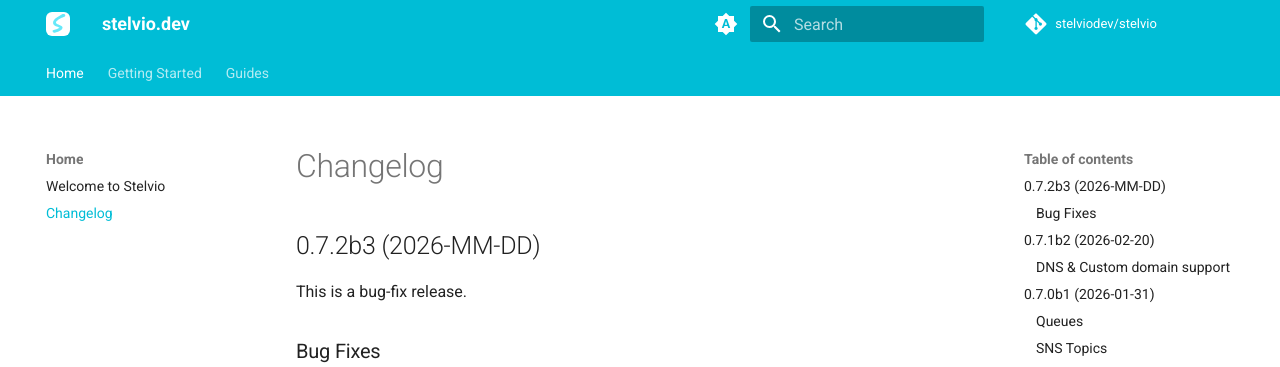
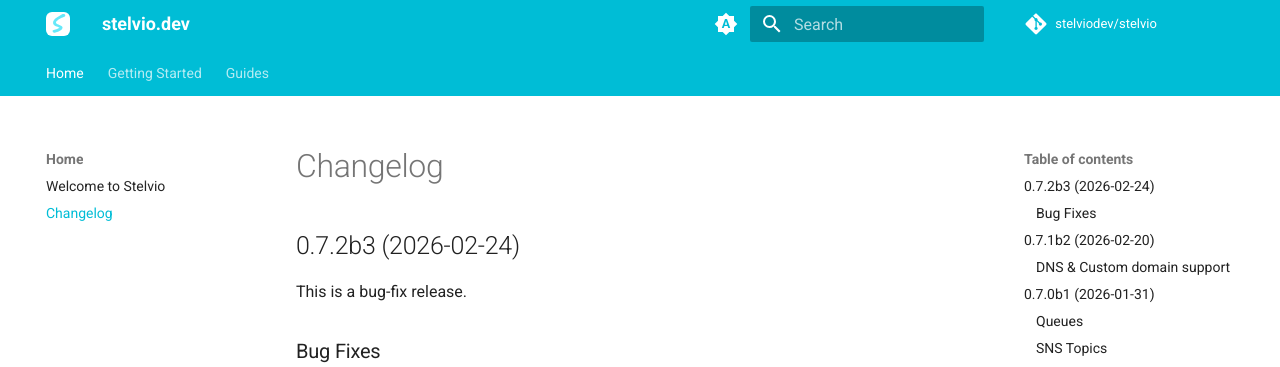
Before and after one commit to stelviodev/stelvio, an MkDocs documentation site: the page built from docs/changelog.md, in a window 1280 px wide and 900 px high. Shown: the top 367 px of the window. Built offline with MkDocs 1.6.1 and Material for MkDocs 9.7.7, drawn with Linux system fonts in a browser that asks for light colours; comment, search, counter and statistics services are not loaded.

Commit message:
chore: adjust changelog for b3 release

```diff
--- a/docs/changelog.md
+++ b/docs/changelog.md
@@ -1,6 +1,6 @@
 # Changelog
 
-## 0.7.2b3 (2026-MM-DD)
+## 0.7.2b3 (2026-02-24)
 
 This is a bug-fix release.
 
```
